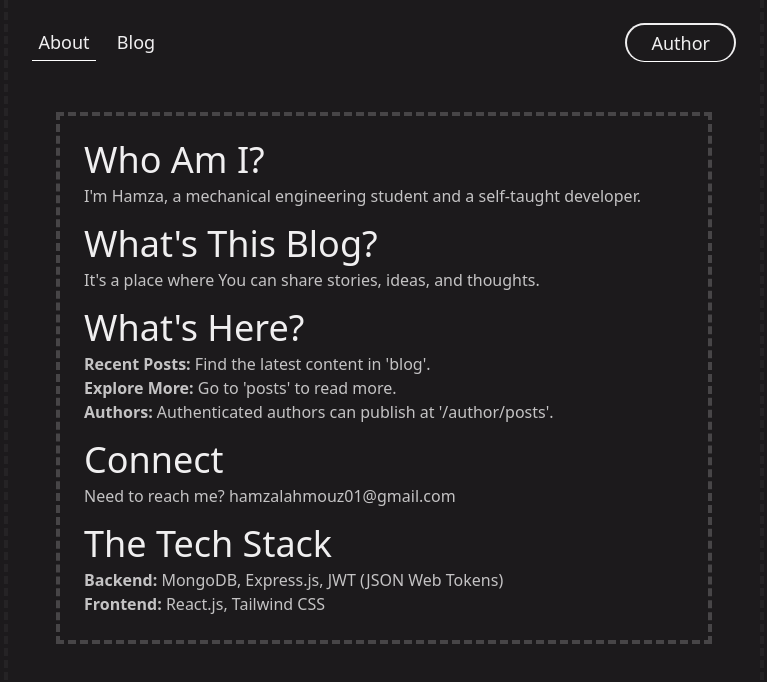
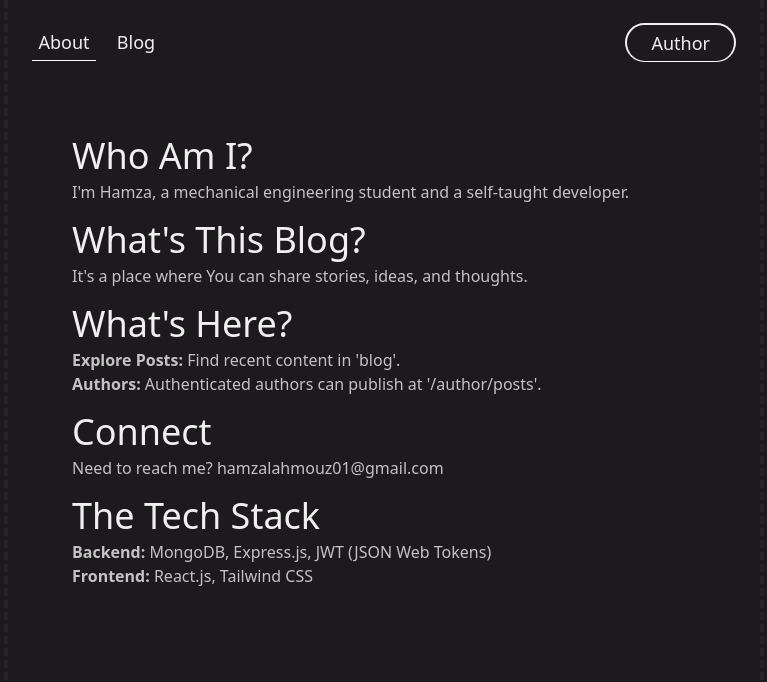
Before and after one commit to unk-user/blog-front, a React (Vite) app: page / in a window 1280 px wide. Shown: the top 682 px of the page, without its empty margins (256-1023 px from the left). Built offline with nearby package versions, Linux system fonts and the light colour scheme.

Commit message:
update style

```diff
--- a/src/App.jsx
+++ b/src/App.jsx
@@ -5,7 +5,7 @@ function App() {
   return (
     <>
       <Navbar />
-      <article className='px-12 relative'>
+      <article className='px-10'>
         <Outlet />
       </article>
     </>
--- a/src/routes/About.jsx
+++ b/src/routes/About.jsx
@@ -1,6 +1,6 @@
 export default function About() {
   return (
-    <section className="border-4 border-dashed border-primary border-opacity-20 px-6 pb-6 pt-2 text-accent">
+    <section className="border-dashed border-primary border-opacity-20 px-6 pb-6 pt-2 text-accent">
       <h2>Who Am I?</h2>
       <p>
         {
@@ -12,10 +12,7 @@ export default function About() {
       <h2>{"What's Here?"}</h2>
       <ul>
         <li>
-          <strong>Recent Posts:</strong> {"Find the latest content in 'blog'."}
-        </li>
-        <li>
-          <strong>Explore More:</strong> {"Go to 'posts' to read more."}
+          <strong>Explore Posts:</strong> {"Find recent content in 'blog'."}
         </li>
         <li>
           <strong>Authors:</strong> Authenticated authors can publish at{' '}
```
Also changed, not shown: src/components/CommentForm.module.css (added, +7 -0 lines).
